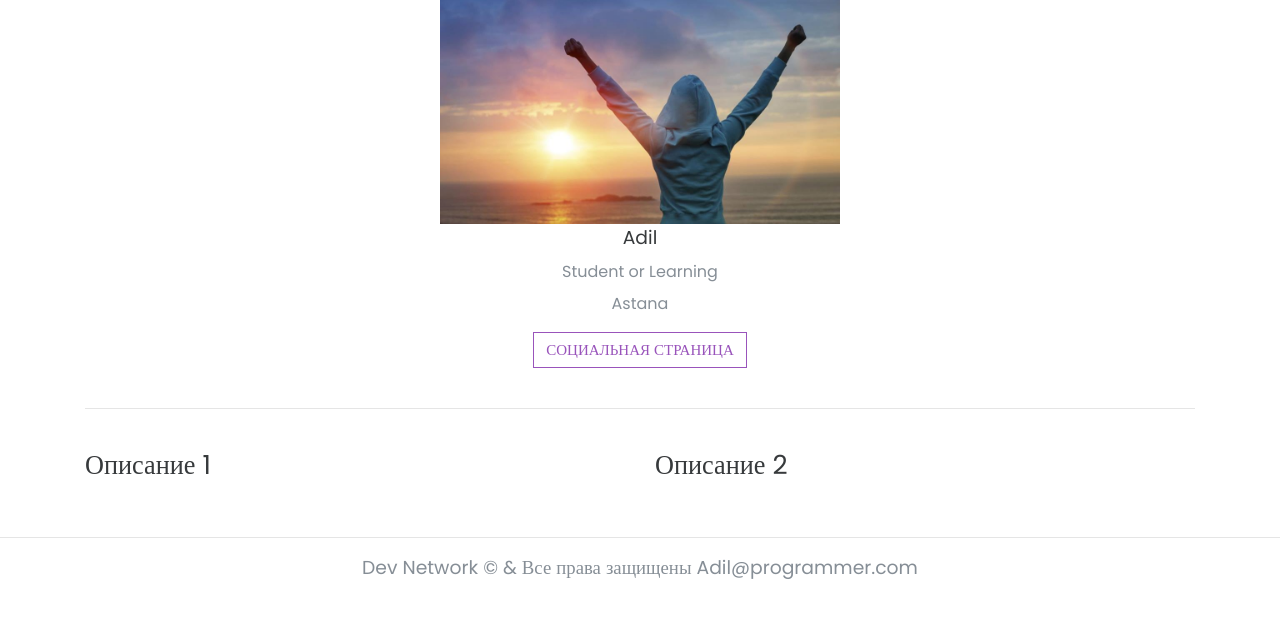
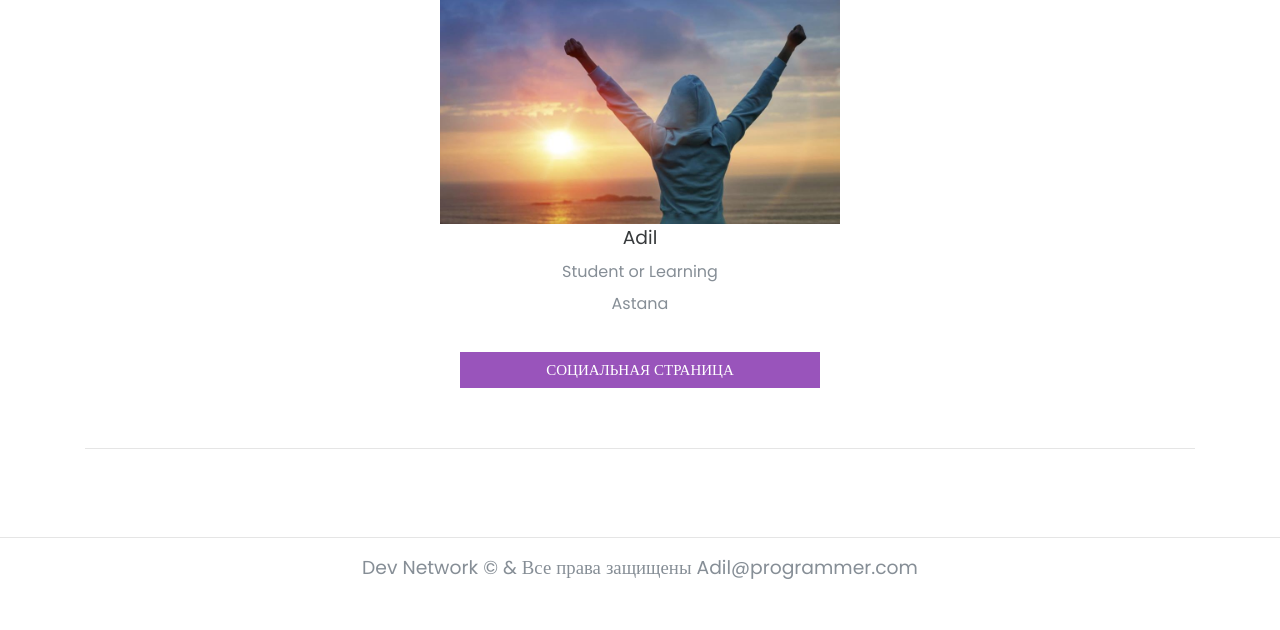
Before and after one commit to AdilkhanTazhibaev/Dev-Net, a Django app: page /dev/profiles/1/detail/ in a window 1280 px wide. Shown: the part 170-800 px from the top of the page. Run offline with Django 3.2, Linux system fonts and the light colour scheme; a user stored in the database is signed in; data comes from the database, SQL or seed files in the repository; tables that the repository leaves empty hold one stand-in row (values such as "Sample post"); some libraries are stand-ins or nearby versions.

Commit message:
Update profile_detail.html

```diff
--- a/profiles/templates/profiles/profile_detail.html
+++ b/profiles/templates/profiles/profile_detail.html
@@ -5,9 +5,9 @@
   <header class="page-header d-flex justify-content-between">
     <h3 class="page-heading m-0">{{title}}</h3>
     {% if user.is_authenticated and profile.user == user %}
-    <div class="btn-group d-block">
-      <a href="{{profile.get_update_url}}" class="btn btn-outline-success">РЕДАКТИРОВАТЬ ПРОФИЛЬ</a>
-      <a href="{{profile.get_delete_url}}" class="btn btn-danger">УДАЛИТЬ ПРОФИЛЬ</a>
+    <div class="btn-group" style="display: grid;">
+      <a href="{{profile.get_update_url}}" class="btn btn-success">Редактировать профиль</a>
+      <a href="{{profile.get_delete_url}}" class="btn btn-danger" style="margin-top: 10px;">Удалить профиль</a>
     </div>
     {% endif %}
   </header>
@@ -19,22 +19,22 @@
       <p class="lead mb-2">{{profile.name}}</p>
       <p class="mb-2 text-muted">{{profile.profession}}</p>
       <p class="text-muted">{{profile.location}}</p>
-      <div class="btn-group d-block">
+      <div class="btn-group" style="display: grid;">
 
        {% if profile.experience %}
-        <a href="{{profile.get_experience_url}}" class="btn btn-outline-primary">ОПЫТ</a>
+        <a href="{{profile.get_experience_url}}" class="btn btn-primary" style="margin: 20px;">ОПЫТ</a>
         {% else %}
         {% if user.is_authenticated and profile.user == user %}
-        <a href="{{profile.get_experience_url}}" class="btn btn-outline-primary">ОПЫТ</a>
+        <a href="{{profile.get_experience_url}}" class="btn btn-primary" style="margin: 20px;">ОПЫТ</a>
         {% endif %}
         {% endif %}
 
 
         {% if profile.education %}
-        <a href="{{profile.get_education_url}}" class="btn btn-dark">ОБРАЗОВАНИЯ</a>
+        <a href="{{profile.get_education_url}}" class="btn btn-dark" style="margin: 20px;">ОБРАЗОВАНИЯ</a>
         {% else %}
         {% if user.is_authenticated and profile.user == user %}
-        <a href="{{profile.get_education_url}}" class="btn btn-dark">ОБРАЗОВАНИЯ</a>
+        <a href="{{profile.get_education_url}}" class="btn btn-dark" style="margin: 20px;">ОБРАЗОВАНИЯ</a>
         {% endif %}
         {% endif %}
 
@@ -42,10 +42,10 @@
 
 
         {% if profile.social %}
-        <a href="{{profile.social.get_absolute_url}}" class="btn btn-outline-info">СОЦИАЛЬНАЯ СТРАНИЦА</a>
+        <a href="{{profile.social.get_absolute_url}}" class="btn btn-info" style="margin: 20px;">СОЦИАЛЬНАЯ СТРАНИЦА</a>
         {% else %}
         {% if user.is_authenticated and profile.user == user %}
-        <a href="{{profile.get_social_create_url}}" class="btn btn-outline-info">СОЦИАЛЬНАЯ СТРАНИЦА</a>
+        <a href="{{profile.get_social_create_url}}" class="btn btn-info" style="margin: 20px;">СОЦИАЛЬНАЯ СТРАНИЦА</a>
         {% endif %}
         {% endif %}
       </div>
@@ -55,13 +55,5 @@
   <br>
   <hr>
   <br>
-  <div class="row">
-    <div class="col-sm-12 col-md-6">
-      <h3>Описание 1</h3>
-    </div>
-    <div class="col-sm-12 col-md-6">
-      <h3>Описание 2</h3>
-    </div>
-  </div>
 </div>
 {% endblock content %}
```
